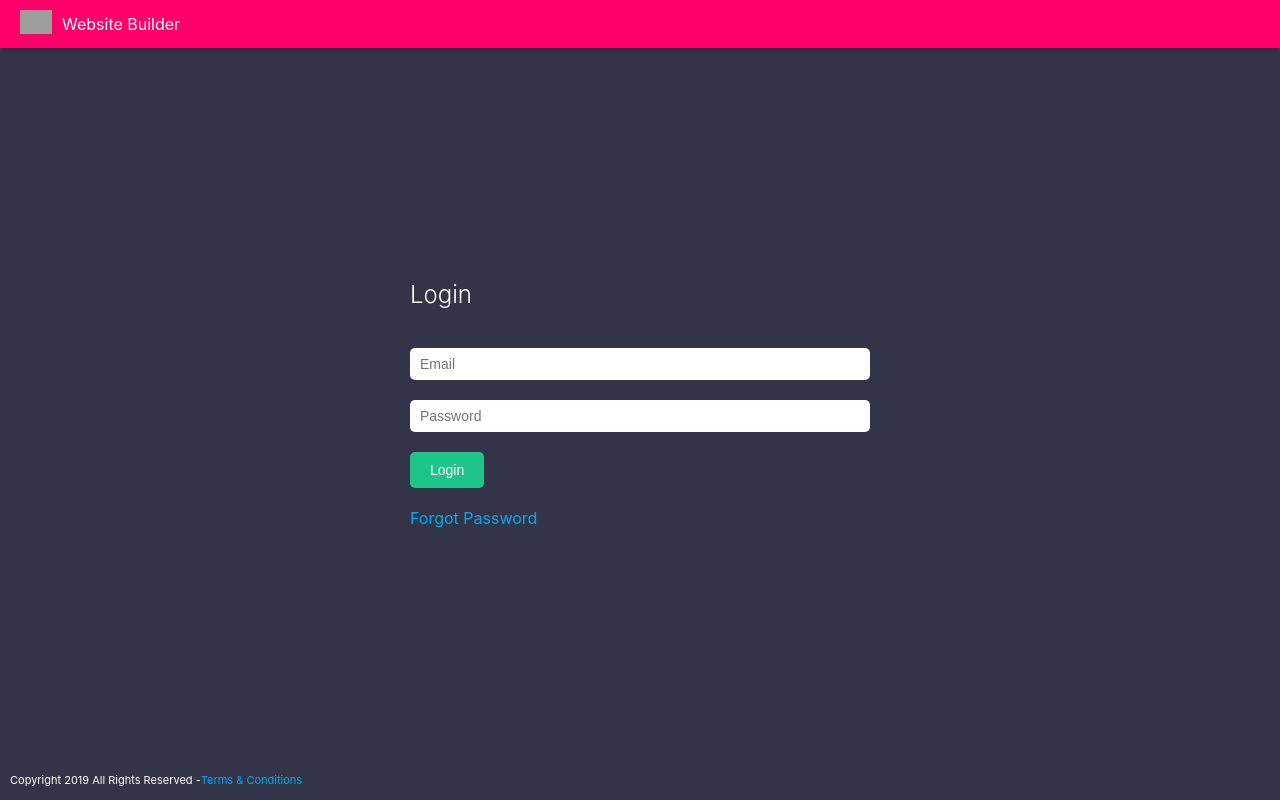
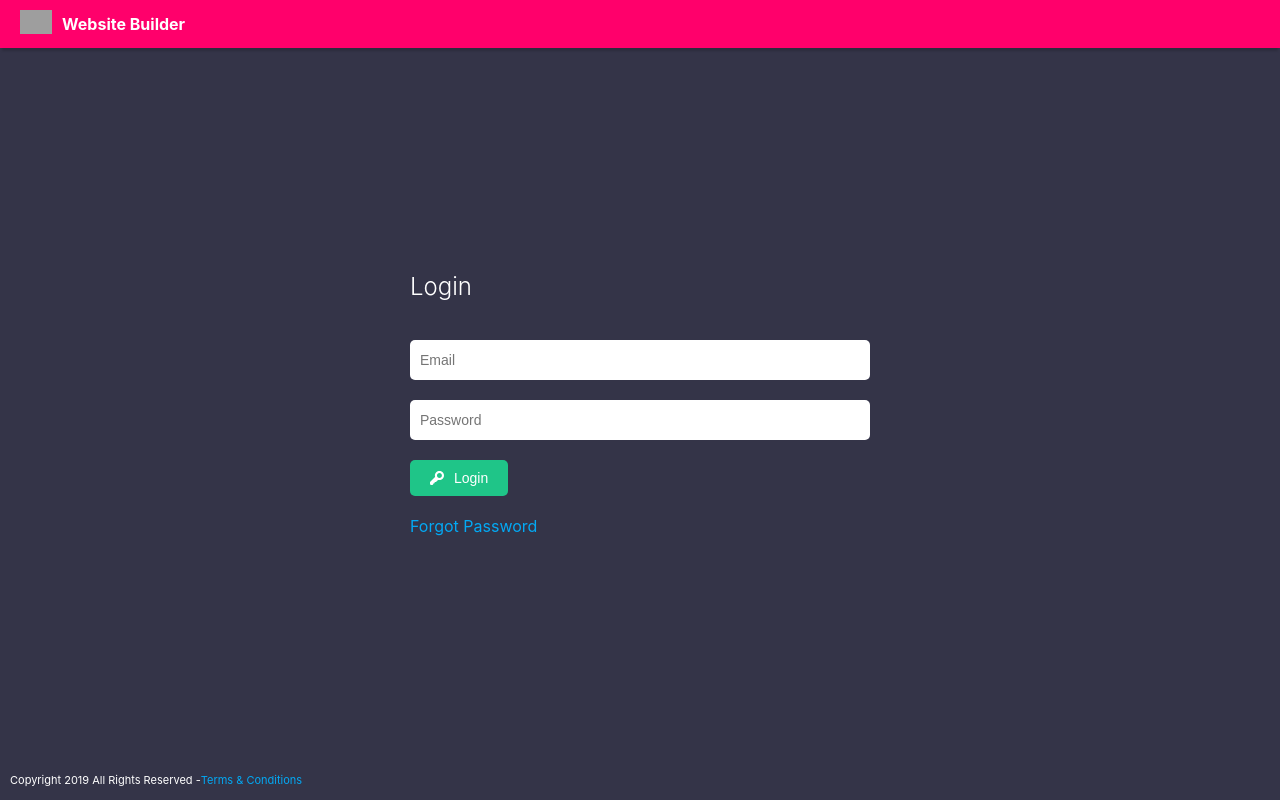
Before and after one commit to claudiogaraycochea/watvwebsitebuilder, a React (Create React App) app: page /login in a window 1280 px wide. Built offline with nearby package versions, Linux system fonts and the light colour scheme; grey boxes are pictures that could not be loaded.

Commit message:
Date format

```diff
--- a/src/App.css
+++ b/src/App.css
@@ -36,7 +36,7 @@ a {
   width: 100%;
   max-width: 500px;
   border: 0;
-  height: 32px;
+  height: 40px;
 }
 
 .btn {
@@ -48,6 +48,8 @@ a {
   border-radius: 5px;
   width: fit-content;
   cursor: pointer;
+  display: flex;
+  align-items: center;
 }
 
 a.btn {
@@ -55,8 +57,13 @@ a.btn {
   display: inline-block;
 }
 
+.center-right {
+  justify-content: flex-end;
+}
+
 .btn.small {
   padding: 5px 10px;
+  font-size: 12px;
 }
 
 .btn-primary {
@@ -288,8 +295,8 @@ h1, h2, h3, h4 {
 }
 
 .notification.alert {
-  background: #ffd2e5;
-  color: #d4005b;
+  background: #ffe8e8;
+  color: #ff5555;
 }
 
 [class^="icon-"],
@@ -302,6 +309,11 @@ h1, h2, h3, h4 {
   height: 14px;
 }
 
+[class^="icon-"].space,
+[class*="icon-"].space {
+  margin-right: 10px;
+}
+
 .icon-edit {
   background-image: url('./assets/icon-edit.svg');
 }
@@ -309,3 +321,11 @@ h1, h2, h3, h4 {
 .icon-trash {
   background-image: url('./assets/icon-trash.svg');
 }
+
+.icon-key {
+  background-image: url('./assets/icon-key.svg');
+}
+
+.icon-logout {
+  background-image: url('./assets/icon-logout.svg');
+}
--- a/src/commons/Commons.js
+++ b/src/commons/Commons.js
@@ -19,3 +19,10 @@ export const Notification = (value, typeClass) => (
 export const redirectionBySession = () => (
   (sessionStorage.getItem('user_token')==='') ? console.log('No session') : null
 );
+
+export const dateFormat = (data) => {
+  const date = new Date(data.date);
+  const formatter = new Intl.DateTimeFormat("en-US");
+  formatter.format(date);
+  return formatter.format(date);
+}
--- a/src/components/header/Header.css
+++ b/src/components/header/Header.css
@@ -2,6 +2,7 @@
   height: 48px;
   display: flex;
   align-items: center;
+  justify-content: space-between;
   padding: 0 20px;
   background: #ff006b;
   color: #ffffff;
@@ -16,14 +17,23 @@
   width: 32px;
 }
 
-.search {
-    margin-left: 10px;
-    margin-right: 10px;
-    flex: 1 1 auto;
+.logo-wrapper {
+  display: flex;
+  align-items: center;
 }
 
-.menu {
+.logo-wrapper .title {
+  margin-left: 10px;
+  font-weight: bold;
+}
+
+.menu-top-wrapper {
   display: flex;
+  align-items: center;
+}
+
+.menu-top-wrapper .item {
+  margin-right: 20px;
 }
 
 .icon-menu {
@@ -31,54 +41,3 @@
   height: 20px;
   width: 20px;
 }
-
-.search-list-result {
-    position: absolute;
-    left: 0;
-    top: 42px;
-    width: 100%;
-    padding: 0 20px;
-}
-
-.search-list-wrapper {
-    background: #f4f4f4;
-    color: #222222;
-    width: 100%;
-    box-sizing: border-box;
-    box-shadow: 0 5px 2px -2px rgba(0, 0, 0, 0.15);
-    border-radius: 5px;
-}
-
-.search-list-wrapper .item {
-    padding: 10px 20px;
-    border-bottom: 1px solid rgb(218, 218, 218);
-}
-
-.search-list-wrapper .item:last-child {
-    padding: 10px 20px;
-    border-bottom: 0;
-}
-
-.search-list-wrapper .item a{
-    color: #f90c6c;
-}
-
-.input-search {
-    border: 0;
-    width: 100%;
-    height: 32px;
-    font-size: 20px;
-    color: #ffffff;
-    background: transparent;
-    border-bottom: 1px solid rgba(255, 255, 255, 0.50);
-    border-radius: 0;
-    outline: none;
-}
-
-.input-search::placeholder{
-    color: rgba(255, 255, 255, 0.75);
-}
-
-input[type=text]:focus, textarea:focus {
-    border-bottom: 1px solid #ffffff;
-}
--- a/src/components/header/Header.js
+++ b/src/components/header/Header.js
@@ -28,17 +28,17 @@ class Header extends Component {
   }
 
   render() {
-    const buttonSession = (this.state.userFirstname!==null) ? <div>Hi {this.state.userFirstname}! <button className="btn small" onClick={()=>this.handleCloseSession()}>Log Out</button></div> : null;
+    const buttonSession = (this.state.userFirstname!==null) ? <div className="menu-top-wrapper"><div className="item">Hi {this.state.userFirstname}!</div> <button className="btn small" onClick={()=>this.handleCloseSession()}><i className="icon-logout space" />Log Out</button></div> : null;
     return (
       <div className="header">
-        <a href="/websiteList"><img src={logo} className="logo" alt="" /></a>
-        <div className="search">
-          Website Builder
+        <div className="logo-wrapper">
+          <a href="/websiteList"><img src={logo} className="logo" alt="" /></a>
+          <div className="title">
+            Website Builder
+          </div>
         </div>
-        <div className="menu">
-          { buttonSession }
+        { buttonSession }
           { /* <img src={iconMenu} className="icon-menu" alt="Menu" /> */}
-        </div>
       </div>
     );
   }
--- a/src/components/login/Login.js
+++ b/src/components/login/Login.js
@@ -96,7 +96,7 @@ class Login extends Component {
                 placeholder='Password'/>
             </div>
             <div className="row">
-              <button className="btn btn-primary" onClick={this.handleSubmit}>Login</button>
+              <button className="btn btn-primary" onClick={this.handleSubmit}><i className="icon-key space"/>Login</button>
             </div>
             <div className="row">
               <Link to="/WebsiteList">Forgot Password</Link>
--- a/src/components/websiteEdit/WebsiteEdit.js
+++ b/src/components/websiteEdit/WebsiteEdit.js
@@ -400,7 +400,7 @@ class WebsiteEdit extends Component {
             onDragStart = {(e) => this.onDragStart(e, key)}
             draggable
             >
-            <button onClick={(e) => this.handleModuleRemove(e,key)} className="btn-delete">X</button>
+            <button onClick={(e) => this.handleModuleRemove(e,key)} className="btn-delete"><i className="icon-trash"></i></button>
             <div onClick={(e) => this.handleModuleProperties(e,key)}>
               {this.getModuleComponent(item, false, false)}
             </div>
--- a/src/components/websiteList/WebsiteList.js
+++ b/src/components/websiteList/WebsiteList.js
@@ -4,6 +4,7 @@ import Footer from '../footer/Footer';
 import { Link } from 'react-router-dom';
 import axios from 'axios';
 import { API_URL } from '../../constants';
+import * as commons from '../../commons/Commons';
 
 class WebsiteList extends Component {
   constructor(props) {
@@ -40,11 +41,18 @@ class WebsiteList extends Component {
             </div>
           </div>
           <div className="table-list">
+            <div className="item">
+              <div className="col-6 col">Name</div>
+              <div className="col-3 col">URL</div>
+              <div className="col-6 col">Updated</div>
+              <div className="col-6 col">Options</div>
+            </div>
             {this.state.websiteList.map((item,i) =>
               <div className="item" key={i}>
-                <div className="col-5 col">{item.website_name}</div>
-                <div className="col-4 col">https://modules.weband.tv/pro/{item.website_id}</div>
-                <div className="col-3 col">
+                <div className="col-6 col">{item.website_name}</div>
+                <div className="col-3 col">https://modules.weband.tv/pro/{item.website_id}</div>
+                <div className="col-6 col">{commons.dateFormat({date: item.website_updated, typeDateFormat: 'en-US'})}</div>
+                <div className="col-6 col">
                   <Link to={`/websiteEdit/${item.website_id}`} className="btn btn-secondary btn-circle"><i className="icon-edit"/></Link>
                   <Link to={`/WebsiteDelete/${item.website_id}`} className="btn btn-circle"><i className="icon-trash"/></Link>
                 </div>
```
Also changed, not shown: src/assets/icon-key.svg (added), src/assets/icon-logout.svg (added). Lines whose indentation alone changed are shown as unchanged.
